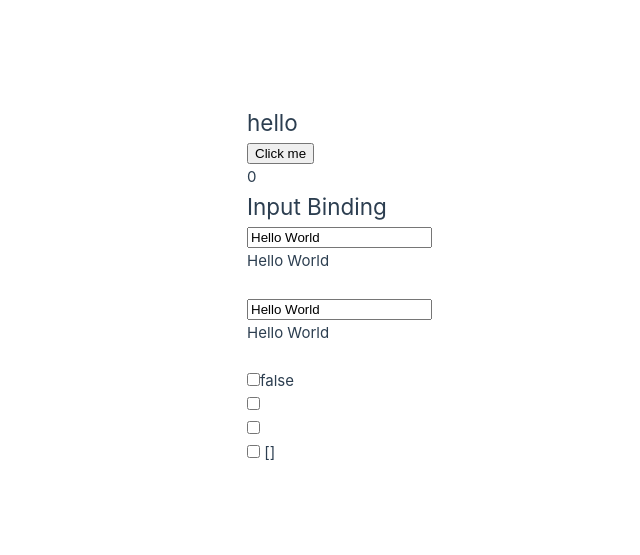
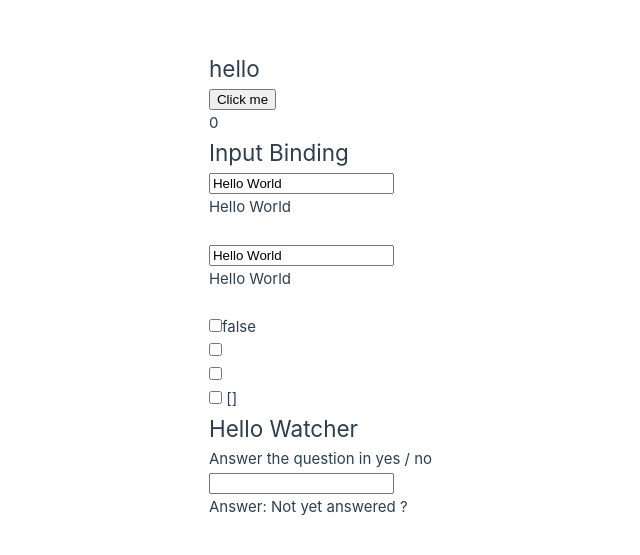
Before and after one commit to we-atul-s001/vue-training-course, a Vue app: page / in a window 1280 px wide. Shown: the part 115-670 px from the top of the page, without its empty margins (208-848 px from the left). Built offline with nearby package versions, Linux system fonts and the light colour scheme.

Commit message:
Watcher Done

```diff
--- a/src/App.vue
+++ b/src/App.vue
@@ -8,4 +8,8 @@
   <div>
     <input-binding></input-binding>
   </div>
+<br>
+  <div>
+    <watcher></watcher>
+  </div>
 </template>
--- /dev/null
+++ b/src/components/Watcher.vue
@@ -0,0 +1,39 @@
+<template>
+
+  <div>
+    <h2>Hello Watcher</h2>
+
+    <p>Answer the question in yes / no</p>
+
+    <input type="text" v-model="question" />
+    <p>Answer: {{answer}}</p>
+  </div>
+</template>
+<script setup>
+
+import {ref, watch} from "vue";
+
+const question = ref('');
+
+const answer = ref('Not yet answered ?');
+
+const result = ref('')
+
+watch(question, async (newQuestion ,oldQuestion) => {
+
+  if(newQuestion.indexOf('?') > -1)
+  {
+    answer.value = "Thinking...";
+
+    try {
+      const res = await fetch('https://yesno.wtf/api');
+      const resJson = await res.json();
+      result.value = resJson;
+      answer.value = resJson.answer;
+    }
+    catch (e) {
+      answer.value = 'Error occurred';
+    }
+  }
+});
+</script>
--- a/src/main.js
+++ b/src/main.js
@@ -5,6 +5,7 @@ import App from './App.vue'
 
 import CounterComposition from './components/CounterComposition.vue'
 import InputBinding from "./components/InputBinding.vue";
+import Watcher from "./components/Watcher.vue";
 
 
 const app = createApp(App);
@@ -12,6 +13,7 @@ const app = createApp(App);
 
 app.component('CounterComposition', CounterComposition);
 app.component('InputBinding', InputBinding);
+app.component('Watcher', Watcher);
 
 
 app.mount('#app');
```
